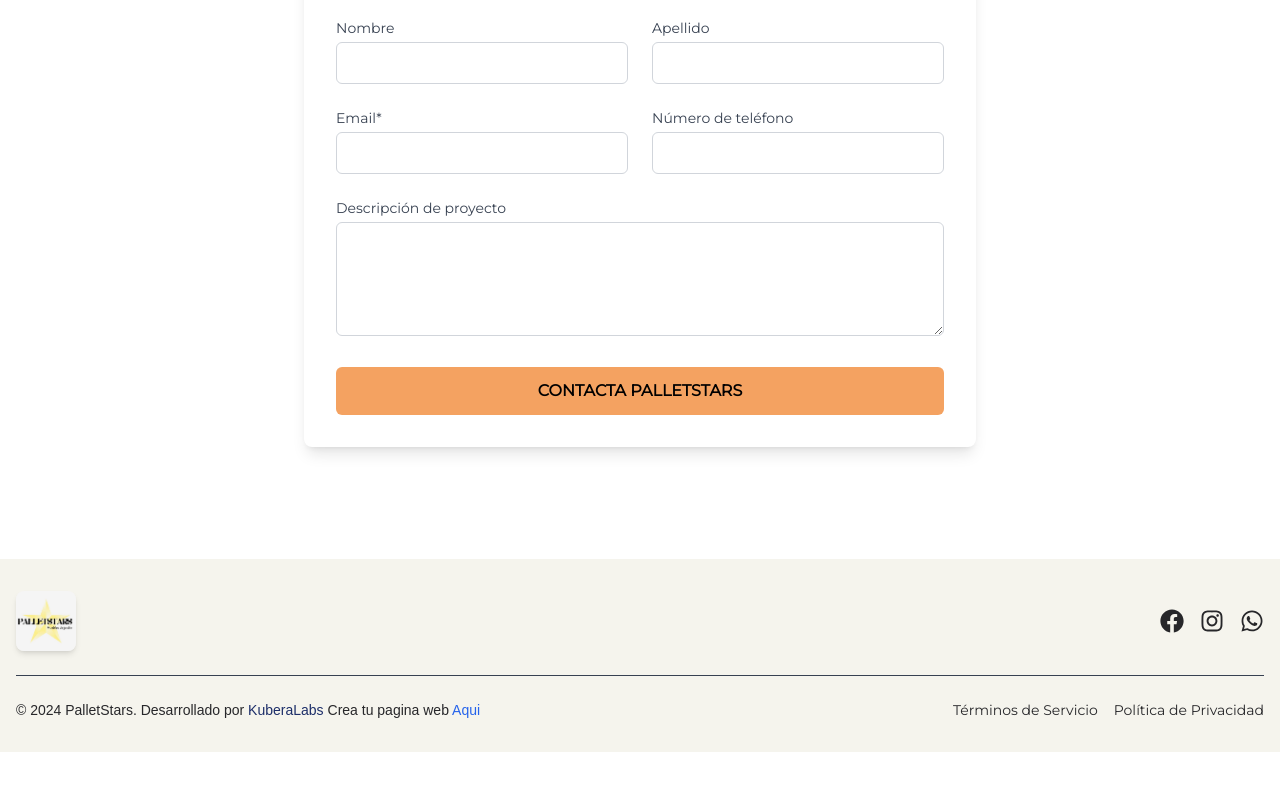
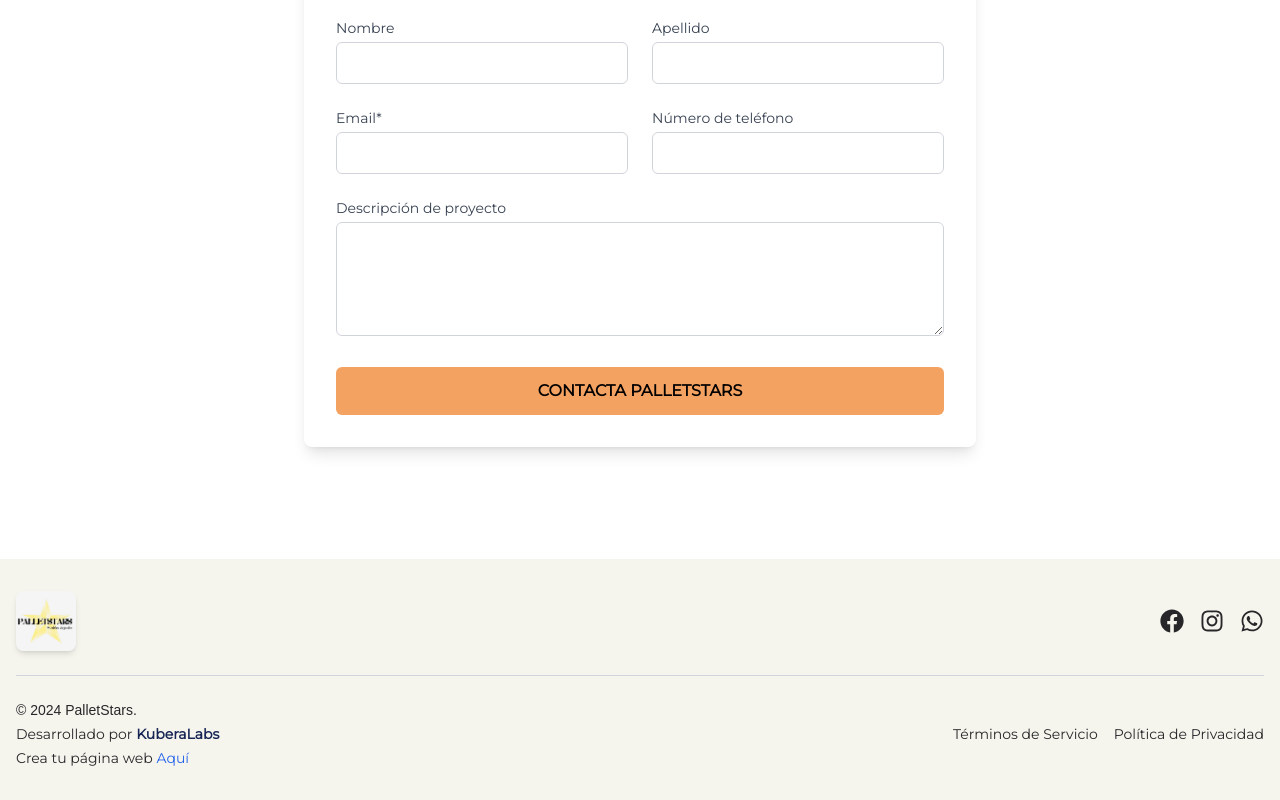
Before and after one commit to nicog33b/palletstar, a Next.js app: page /blog/pergola in a window 1280 px wide. Shown: the part 2905-3705 px from the top of the page. Before the commit the page ends 3657 px from the top, so only its background shows below. Built offline with nearby package versions, Linux system fonts and the light colour scheme.

Commit message:
cambios footer + seo

```diff
--- a/src/app/blog/pergola/pergola-form.jsx
+++ b/src/app/blog/pergola/pergola-form.jsx
@@ -1,6 +1,8 @@
 'use client';
 import React, { useRef } from "react";
 import emailjs from "emailjs-com";
+import Swal from "sweetalert2";
+
 
 const PergolaForm = () => {
   const form = useRef();
@@ -17,12 +19,22 @@ const PergolaForm = () => {
   )
   .then(
     (result) => {
-        alert("Mensaje enviado con éxito!");
+      Swal.fire({
+        title: "¡Mensaje Enviado!",
+        text: "Gracias por contactarnos. Te responderemos pronto.",
+        icon: "success",
+        confirmButtonText: "Aceptar",
+      });
       console.log(result.text);
     },
     (error) => {
-        alert("Error al enviar el mensaje. Inténtalo de nuevo.");
-        console.log(error.text);
+      Swal.fire({
+        title: "Error",
+        text: "Ocurrió un problema al enviar el mensaje. Inténtalo nuevamente.",
+        icon: "error",
+        confirmButtonText: "Cerrar",
+      });
+      console.error(error.text);
     }
   );
 e.target.reset();
--- a/src/app/gui/footer.js
+++ b/src/app/gui/footer.js
@@ -5,15 +5,18 @@ import { FaFacebook, FaInstagram, FaWhatsapp } from 'react-icons/fa';
 const socialLinks = [
   {
     href: 'https://www.facebook.com/Palletstars',
-    icon: <FaFacebook size={24} className="hover:text-blue-600" />,
+    icon: <FaFacebook size={24} className="hover:text-blue-600 transition-colors duration-300" />,
+    label: 'Facebook',
   },
   {
     href: 'https://www.instagram.com/palletstars/',
-    icon: <FaInstagram size={24} className="hover:text-pink-500" />,
+    icon: <FaInstagram size={24} className="hover:text-pink-500 transition-colors duration-300" />,
+    label: 'Instagram',
   },
   {
     href: 'https://wa.me/tu_numero',
-    icon: <FaWhatsapp size={24} className="hover:text-green-500" />,
+    icon: <FaWhatsapp size={24} className="hover:text-green-500 transition-colors duration-300" />,
+    label: 'WhatsApp',
   },
 ];
 
@@ -32,26 +35,28 @@ const Footer = () => {
   return (
     <footer className="text-zinc-800 py-8 bg-[#f5f4ed]">
       <div className="container mx-auto px-4">
-        <div className="flex flex-col md:flex-row justify-between items-center">
+        <div className="flex flex-col items-center space-y-6 sm:flex-row sm:justify-between sm:space-y-0">
           {/* Logo */}
-          <Link href="/">
+          <Link href="/" className="inline-block">
             <Image
               src="/logo.jpg"
               alt="Logo"
               width={60}
               height={60}
-              className="rounded-lg shadow-md hover:shadow-lg transition-shadow duration-300 mr-2"
+              className="rounded-lg shadow-md hover:shadow-lg transition-shadow duration-300"
             />
           </Link>
 
           {/* Redes Sociales */}
-          <div className="flex space-x-4 mt-4 md:mt-0">
+          <div className="flex space-x-4">
             {socialLinks.map((link, index) => (
               <Link
                 key={index}
                 href={link.href}
                 target="_blank"
                 rel="noopener noreferrer"
+                className="transition-transform duration-300 hover:scale-110"
+                aria-label={link.label}
               >
                 {link.icon}
               </Link>
@@ -60,17 +65,41 @@ const Footer = () => {
         </div>
 
         {/* Separador */}
-        <hr className="my-6 border-gray-700" />
+        <hr className="my-6 border-gray-300" />
 
         {/* Información adicional */}
-        <div className="flex flex-col md:flex-row justify-between items-center text-sm">
-          <p className="ff-1">&copy; 2024 PalletStars. Desarrollado por <span className='text-blue-950 brightness-125 text-md text-bold'> KuberaLabs </span> Crea tu pagina web <Link href='https://wa.me/59894272390?text=Hola,%20estoy%20interesado%20en%20crear%20una%20página%20web.' className='text-blue-600'>Aqui</Link> </p>
-          <div className="flex space-x-4">
+        <div className="flex flex-col items-center space-y-4 text-sm sm:flex-row sm:justify-between sm:space-y-0">
+          <div className="text-center sm:text-left">
+            <p className="ff-1">&copy; 2024 PalletStars.</p>
+            <p className="mt-1">
+              Desarrollado por{' '}
+              <Link
+                href="https://wa.me/59894272390?text=Hola,%20estoy%20interesado%20en%20crear%20una%20página%20web."
+                target="_blank"
+                rel="noopener noreferrer"
+                className="font-bold text-blue-950 hover:text-blue-800 transition-colors duration-300"
+              >
+                KuberaLabs
+              </Link>
+            </p>
+            <p className="mt-1">
+              Crea tu página web{' '}
+              <Link
+                target="_blank"
+                rel="noopener noreferrer"
+                href="https://wa.me/59894272390?text=Hola,%20estoy%20interesado%20en%20crear%20una%20página%20web."
+                className="text-blue-600 hover:text-blue-800 transition-colors duration-300"
+              >
+                Aquí
+              </Link>
+            </p>
+          </div>
+          <div className="flex flex-col space-y-2 text-center sm:flex-row sm:space-y-0 sm:space-x-4 sm:text-right">
             {policyLinks.map((link, index) => (
               <Link
                 key={index}
                 href={link.href}
-                className="hover:text-yellow-500"
+                className="hover:text-yellow-500 transition-colors duration-300"
               >
                 {link.text}
               </Link>
--- a/src/app/layout.js
+++ b/src/app/layout.js
@@ -8,14 +8,14 @@ import { montserrat } from "./fonts/montserrat";
 import {GoogleAnalytics} from '@next/third-parties/google'
 
 export const metadata = {
-  title: "Palletstars - Sillones de Pallets, Decks y Pérgolas para Uruguayos!",
+  title: "Palletstars - Sillones de Pallets, Decks y Pérgolas en Uruguay!",
   description: "Palletstars, trabajamos con pallet de alta calidad, brindamos la mejor durabilidad del mercado, sillones de pallets, pergolas y decks.",
-  keywords: ["Palletstars", "sillones de uno y dos cuerpos", "pérgolas", "sillones de pallets", "sillon de pallet con mesa", "muebles artesanales", "pérgolas personalizadas","decks de madera","deck madera","Uruguay"],
+  keywords: ["Palletstars", "sillones de uno y dos cuerpos", "pérgolas", "sillones de pallets", "sillon de pallet con mesa", "muebles artesanales", "pérgolas personalizadas","decks de madera","deck madera","Uruguay","Pergolas personalizadas"],
   author: "@KuberaLabs",
   charset: "UTF-8",
   robots: "index, follow",
   og: {
-    title: "Palletstars - Sillones Artesanales de Palets y Pérgolas",
+    title: "Palletstars - Sillones, muebles de Pallets y Pérgolas",
     description: "Palletstars, trabajamos con pallet de alta calidad, brindamos la mejor durabilidad del mercado, sillones de pallets, pergolas y decks.",
     image: "https://www.palletstars.uy/favicon.ico",
     url: "https://www.palletstars.uy",
```
Lines whose indentation alone changed are shown as unchanged.
